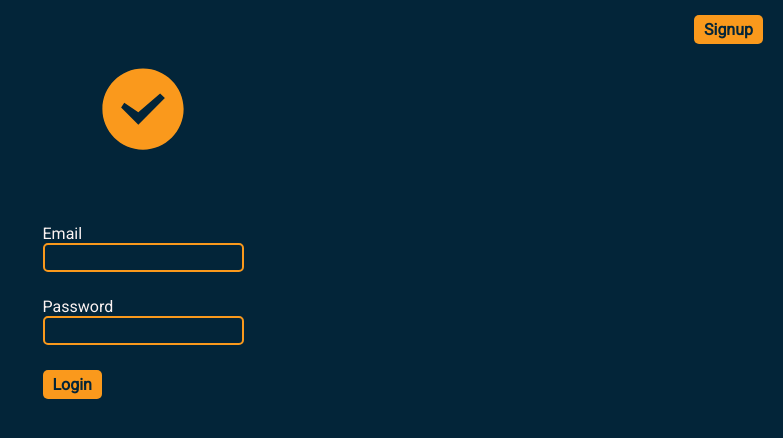
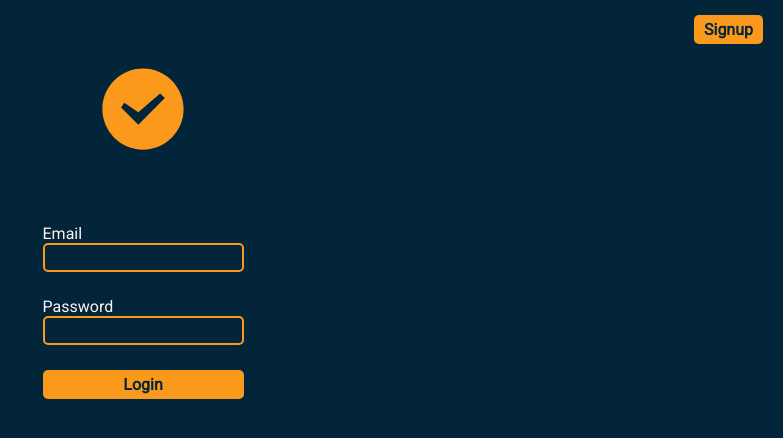
Before and after one commit to Srizza93/todo-spring-front, a Vue app: page / in a window 1280 px wide. Shown: the top 438 px of the page, without its empty margins (497-1280 px from the left). Built offline with nearby package versions, Linux system fonts and the light colour scheme.

Commit message:
build(security): login loader

```diff
--- a/src/components/LoginForm.vue
+++ b/src/components/LoginForm.vue
@@ -20,8 +20,14 @@
               Invalid password
             </label>
         </section>
-        <section>
-            <input class="todo-button" type="submit" value="Login" />
+        <section class="form_section form_section-login" >
+            <input
+              v-if="!pending"
+              class="todo-button form_section-login_login"
+              type="submit"
+              value="Login"
+            />
+            <CustomLoader v-else />
         </section>
     </form>
 </template>
@@ -30,6 +36,7 @@
 import { ref } from 'vue'
 import type { Ref } from 'vue'
 import formValidation from '../services/formValidation'
+import CustomLoader from './CustomLoader.vue'
 
 const {
     emailError,
@@ -40,7 +47,8 @@ const {
 } = formValidation()
 
 defineProps<{
-  loginError: string;
+  loginError: string
+  pending: boolean
 }>();
 
 const email: Ref<string> = ref("")
@@ -67,6 +75,7 @@ function emitCredentials(): void {
     display: flex;
     flex-direction: column;
     justify-content: center;
+    align-items: center;
     width: fit-content;
     padding: $medium-all;
 }
@@ -78,6 +87,16 @@ function emitCredentials(): void {
     margin-bottom: 25px;
 }
 
+.form_section-login {
+    display: flex;
+    align-items: center;
+}
+
+.form_section-login,
+  .form_section-login_login {
+    width: 100%;
+}
+
 .error {
     position: absolute;
     left: 0;
--- a/src/components/userProfile/TodoNav.vue
+++ b/src/components/userProfile/TodoNav.vue
@@ -13,7 +13,10 @@
                 </button>
             </div>
         <div class="settings_logout">
-            <RouterLink class="todo-button selected" to="/">
+            <RouterLink
+              class="todo-button settings_logout_button selected"
+              to="/"
+            >
                 Logout
             </RouterLink>
         </div>
@@ -59,8 +62,6 @@ function emitSelect(selected: SelectedTodos): void {
 .settings {
     display: grid;
     grid-template-columns: 33% 33% 33%;
-    flex-direction: row;
-    justify-content: space-between;
     margin-bottom: 50px;
 }
 
@@ -85,4 +86,16 @@ function emitSelect(selected: SelectedTodos): void {
 .selected {
     opacity: 1;
 }
+
+@media screen and (max-width: 600px) {
+
+    .settings {
+        display: flex;
+        flex-direction: column-reverse;
+    }
+
+    .settings_logout_button {
+        margin-bottom: 25px;
+    }
+}
 </style>
--- a/src/pages/LoginPage.vue
+++ b/src/pages/LoginPage.vue
@@ -5,7 +5,11 @@
         </div>
         <div class="login_main">
             <img class="login_main_logo" src="/check.svg" alt="logo" />
-            <LoginForm @emit-credentials="loginValidation" :login-error="loginError" />
+            <LoginForm
+              @emit-credentials="loginValidation"
+              :login-error="loginError"
+              :pending="pending"
+            />
         </div>
     </div>
 </template>
@@ -22,8 +26,10 @@ import LoginForm from '../components/LoginForm.vue'
 const usersData: Ref<User | null> = ref(null)
 const router: Router = useRouter()
 const loginError: Ref<string> = ref('')
+const pending: Ref<boolean> = ref(false)
 
 function loginValidation(credentials: any): void {
+    pending.value = true
     getUser(credentials.email, credentials.password).then((user: User) => {
         usersData.value = user
 
@@ -36,6 +42,8 @@ function loginValidation(credentials: any): void {
         setTimeout(() => {
             loginError.value = ''
         }, 5000)
+    }).finally(() => {
+        pending.value = false
     })
 }
 </script>
--- a/src/pages/SignupPage.vue
+++ b/src/pages/SignupPage.vue
@@ -33,7 +33,7 @@
                 <label class="error" :class="{ 'error-visible': confPasswordError }">Password is not matching</label>
             </section>
             <section>
-                <input class="todo-button" type="submit" value="Signup" />
+                <input class="todo-button signup_form_section_signup" type="submit" value="Signup" />
             </section>
             <section class="login-section">
                 <span>Already have an account? <RouterLink class="todo-link" to="/">Login</RouterLink></span>
@@ -160,6 +160,10 @@ async function submitForm(): Promise<void> {
     color: $primary-color;
 }
 
+.signup_form_section_signup {
+    width: 100%;
+}
+
 .todo-input {
     border: 2px solid $primary-color;
     color: $primary-color;
```
